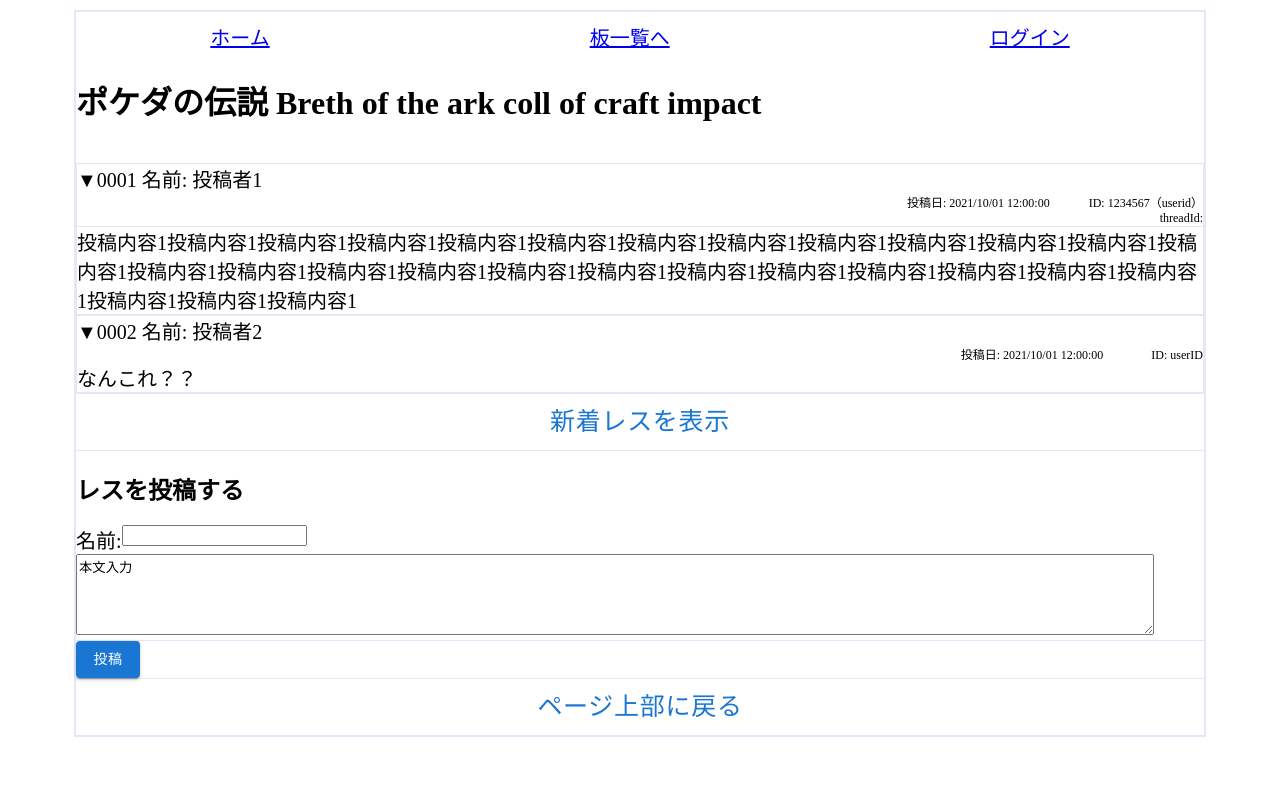
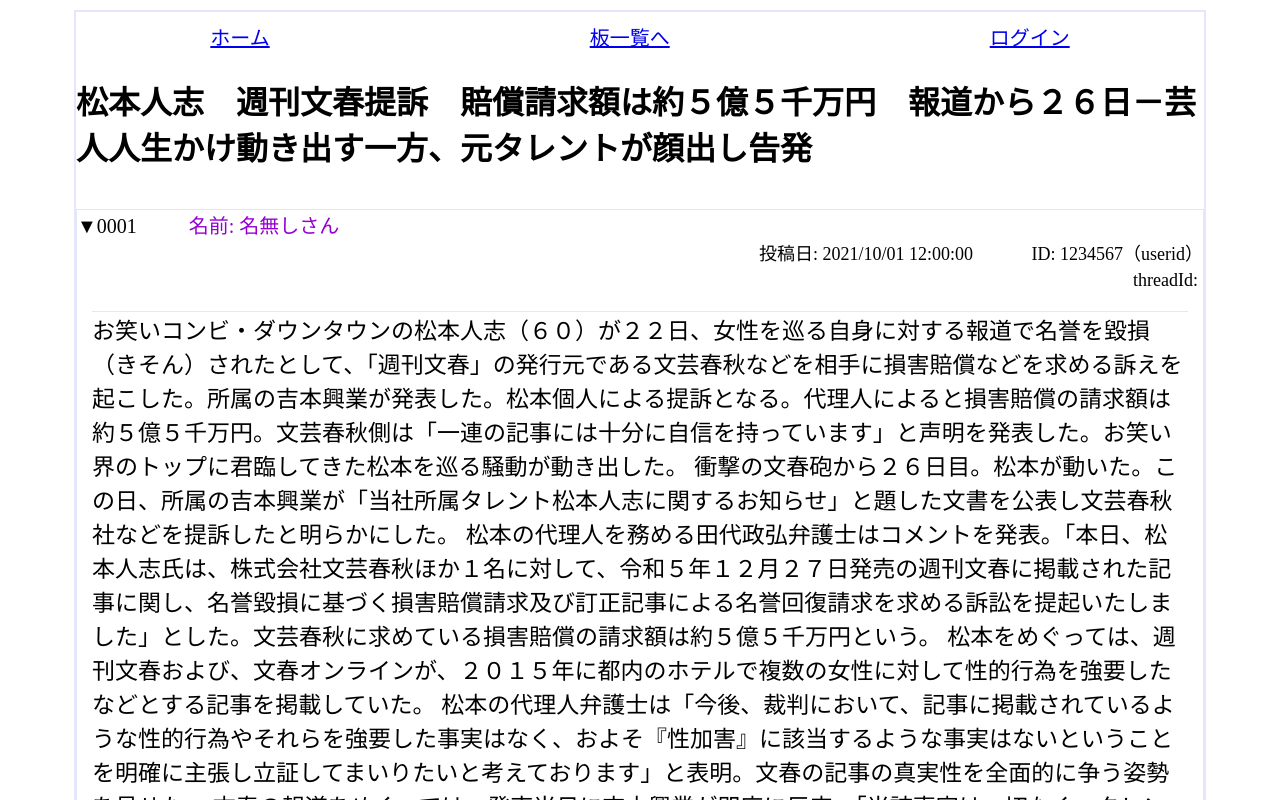
Before and after one commit to Yuma-Satake/9channel-frontend, a React (Vite) app: page /detail in a window 1280 px wide. Shown: the top 800 px of the page. Built offline with nearby package versions, Linux system fonts and the light colour scheme.

Commit message:
エラー修正、Stateがうまくいかないです

```diff
--- a/src/components/pages/DetailPage.tsx
+++ b/src/components/pages/DetailPage.tsx
@@ -1,34 +1,46 @@
-import { FC } from 'react';
+import { FC, useState } from 'react';
 import { Button, Stack } from '@mui/material';
 import { PrimaryLayout } from '../layout/PrimaryLayout';
-const userID = [
-  {
-    usernaem: '',
-    userID: '000001',
-  },
-  {
-    usernaem: '投稿者1',
-    userID: '000001',
-  },
-  {
-    usernaem: '投稿者1',
-    userID: '000001',
-  },
-  {
-    usernaem: '投稿者1',
-    userID: '000001',
-  },
-  {
-    usernaem: '投稿者1',
-    userID: '000001',
-  },
-];
+// const userID = [
+//   {
+//     usernaem: '',
+//     userID: '000001',
+//   },
+//   {
+//     usernaem: '投稿者1',
+//     userID: '000001',
+//   },
+//   {
+//     usernaem: '投稿者1',
+//     userID: '000001',
+//   },
+//   {
+//     usernaem: '投稿者1',
+//     userID: '000001',
+//   },
+//   {
+//     usernaem: '投稿者1',
+//     userID: '000001',
+//   },
+// ];
 /**
  * Detail Page
  */
 export const DetailPage: FC = () => {
   const query = new URLSearchParams(window.location.search);
   const threadId = query.get('threadId');
+
+  const ReplyForm = () => {
+    const [name, setName] = useState('');
+    const [text, setText] = useState('');
+
+    function handleNameChange(event: any) {
+      setName(event.target.value);
+    }
+    function handleTextChange(event: any) {
+      setText(event.target.value);
+    }
+  };
 
   return (
     <PrimaryLayout>
@@ -42,6 +54,7 @@
         }}
       >
         <Stack
+          className="menu"
           direction="row"
           justifyContent="center"
           alignItems="center"
@@ -56,7 +69,9 @@
           <a href="/list">板一覧へ</a>
           <a href="/list">ログイン</a>
         </Stack>
-        <h1>ポケダの伝説 Breth of the ark coll of craft impact</h1>
+        <h1>
+          松本人志　週刊文春提訴　賠償請求額は約５億５千万円　報道から２６日－芸人人生かけ動き出す一方、元タレントが顔出し告発
+        </h1>
         <br />
         <div
           style={{
@@ -65,26 +80,51 @@
             backgroundColor: '#0000;',
           }}
         >
-          ▼0001 名前: 投稿者1
+          <Stack direction="row" justifyContent="flex-start" alignItems="flex-start" spacing={4}>
+            <div>▼0001　</div>
+
+            <div
+              style={{
+                color: '#9400d3',
+              }}
+            >
+              名前: 名無しさん
+            </div>
+          </Stack>
           <Stack
             direction="column"
             justifyContent="flex-end"
             alignItems="flex-end"
             spacing={8}
             style={{
-              fontSize: '12px',
+              fontSize: '18px',
             }}
           >
             投稿日: 2021/10/01 12:00:00　　　 ID: 1234567（userid）
-            <div>threadId:{threadId}</div>
+            <div
+              style={{
+                margin: '5px',
+              }}
+            >
+              threadId:{threadId}
+            </div>
           </Stack>
           <div
             style={{
+              fontSize: '23px',
+              margin: '15px',
               display: 'block',
               borderTop: '1px solid #e6e6fa',
             }}
           >
-            投稿内容1投稿内容1投稿内容1投稿内容1投稿内容1投稿内容1投稿内容1投稿内容1投稿内容1投稿内容1投稿内容1投稿内容1投稿内容1投稿内容1投稿内容1投稿内容1投稿内容1投稿内容1投稿内容1投稿内容1投稿内容1投稿内容1投稿内容1投稿内容1投稿内容1投稿内容1投稿内容1投稿内容1
+            お笑いコンビ・ダウンタウンの松本人志（６０）が２２日、女性を巡る自身に対する報道で名誉を毀損（きそん）されたとして、「週刊文春」の発行元である文芸春秋などを相手に損害賠償などを求める訴えを起こした。所属の吉本興業が発表した。松本個人による提訴となる。代理人によると損害賠償の請求額は約５億５千万円。文芸春秋側は「一連の記事には十分に自信を持っています」と声明を発表した。お笑い界のトップに君臨してきた松本を巡る騒動が動き出した。
+            衝撃の文春砲から２６日目。松本が動いた。この日、所属の吉本興業が「当社所属タレント松本人志に関するお知らせ」と題した文書を公表し文芸春秋社などを提訴したと明らかにした。
+            松本の代理人を務める田代政弘弁護士はコメントを発表。「本日、松本人志氏は、株式会社文芸春秋ほか１名に対して、令和５年１２月２７日発売の週刊文春に掲載された記事に関し、名誉毀損に基づく損害賠償請求及び訂正記事による名誉回復請求を求める訴訟を提起いたしました」とした。文芸春秋に求めている損害賠償の請求額は約５億５千万円という。
+            松本をめぐっては、週刊文春および、文春オンラインが、２０１５年に都内のホテルで複数の女性に対して性的行為を強要したなどとする記事を掲載していた。
+            松本の代理人弁護士は「今後、裁判において、記事に掲載されているような性的行為やそれらを強要した事実はなく、およそ『性加害』に該当するような事実はないということを明確に主張し立証してまいりたいと考えております」と表明。文春の記事の真実性を全面的に争う姿勢を見せた。
+            文春の報道をめぐっては、発売当日に吉本興業が即座に反応。「当該事実は一切なく、タレントの社会的評価を著しく低下させ、名誉を毀損するもので、法的措置を検討していく」と否定し訴訟の提起を示唆していた。
+            その後、松本は１月８日に活動休止を発表。「裁判との同時並行では、これまでのようにお笑いに全力を傾けることができなくなってしまうため、活動を休止したい」との意向を吉本に伝え、自身も「事実無根なので闘いまーす。」とＸに投稿。全面対決の姿勢を鮮明にしていたが、それを実行に移す形となった。
+            お笑い界のトップに君臨してきた松本だったが、報道により７本のレギュラー番組から姿を消し、名誉も失った。少なくとも２年は要すると言われる裁判。芸人人生をかけた長く苦しい闘いの行方に注目が集まる。
           </div>
         </div>
         <div
@@ -102,13 +142,14 @@
             alignItems="flex-end"
             spacing={8}
             style={{
-              fontSize: '12px',
+              fontSize: '18px',
             }}
           >
             投稿日: 2021/10/01 12:00:00　　　　ID: userID
           </Stack>
           <div
             style={{
+              fontSize: '23px',
               display: 'block',
             }}
           >
@@ -141,43 +182,7 @@
           }}
         >
           <h2>レスを投稿する</h2>
-          <div
-            style={{
-              fontSize: '20px',
-              backgroundColor: '#0000;',
-            }}
-          >
-            <Stack
-              direction="row"
-              justifyContent="flex-start"
-              alignItems="flex-start"
-              spacing={0}
-              style={{
-                fontSize: '20px',
-              }}
-            >
-              名前: <input type="text" name="name" />
-            </Stack>
-            <textarea
-              style={{
-                width: '95%',
-              }}
-              rows={5}
-              cols={60}
-            >
-              本文入力
-            </textarea>
-            <div
-              style={{
-                display: 'block',
-                borderTop: '1px solid #e6e6fa',
-              }}
-            >
-              <Button color="primary" variant="contained">
-                投稿
-              </Button>
-            </div>
-          </div>
+          <form></form>
         </div>
         <div
           style={{
@@ -187,14 +192,12 @@
         >
           <Button
             variant="text"
-            onClick={() => {
-              alert('ページ上部に戻ります');
-            }}
+            onClick={() => {}}
             style={{
               fontSize: '25px',
             }}
           >
-            ページ上部に戻る
+            <a href="#">一番上に移動</a>
           </Button>
         </div>
       </div>
```
Also changed, not shown: src/components/pages/HomePage.tsx (+61 -22 lines), src/assets/logo.png.
